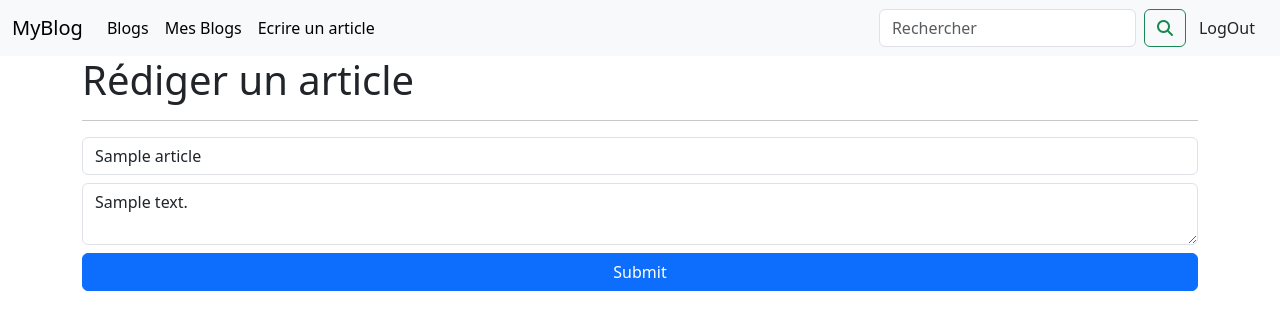
After one commit to MouadAgn/BLOG-IPSSI, a PHP site: page /modifier_article.php?id=1 in a window 1280 px wide. The commit adds this page. Shown: the top 330 px of the page. Run offline with PHP 8.4, Linux system fonts and the light colour scheme; the visitor is signed in with stand-in values (Sample User, id 1); tables that the repository leaves empty hold one stand-in row (values such as "Sample post"); some libraries are stand-ins or nearby versions.

Commit message:
Modifier un article existant

```diff
--- a/actions/articles/get_the_article.php
+++ b/actions/articles/get_the_article.php
@@ -3,7 +3,7 @@
             require ('actions/database.php');
 
 
-            $article = $bdd->prepare("SELECT titre, contenue, id_user from article WHERE id = ?");
+            $article = $bdd->prepare("SELECT * from article WHERE id = ?");
             $article->execute(array($article_id));
             return $article->fetch();
 
--- /dev/null
+++ b/actions/articles/update_article.php
@@ -0,0 +1,28 @@
+<?php
+    require ('actions/database.php');
+
+    // Validate the FORM
+    if(isset($_POST['update_article']))
+    {
+        //Check if the user filled the form.
+        if(!empty($_POST['content']) && !empty($_POST['title']) && !empty($_POST['id_article']))
+        {
+            //User's DATAS.
+            $content = $_POST['content'];
+            $title = htmlspecialchars($_POST['title']);
+            $id_article = $_POST['id_article'];
+
+                //Insert the user on the database
+                $InsertUserOnWebsite = $bdd ->prepare('UPDATE article SET titre = ?, contenue = ? WHERE id = ?');
+                $InsertUserOnWebsite->execute(array($title, $content, $id_article));
+
+                header("Location:modifier_article.php?id=" . $id_article);
+
+            }
+        else
+        {
+            $error_msg = "Veuillez completer tous les champs...";
+        }
+    }
+
+?>
--- a/includes/navbar.php
+++ b/includes/navbar.php
@@ -13,7 +13,7 @@
                     <a class="nav-link active" aria-current="page" href="myArticles.php">Mes Blogs</a>
                 </li>
                 <li>
-                    <a class="nav-link active" aria-current="page" href="blog.php">Ecrire un article</a>
+                    <a class="nav-link active" aria-current="page" href="ecrire_article.php">Ecrire un article</a>
                 </li>
             </ul>
             <form class="d-flex" role="search">
--- /dev/null
+++ b/modifier_article.php
@@ -0,0 +1,58 @@
+<?php
+session_start();
+require('actions/articles/update_article.php');
+require('actions/articles/get_the_article.php');
+
+$article = get_article_by_id($_GET["id"]);
+?>
+<!DOCTYPE html>
+<html lang="en">
+<?php if ($article === false || $article["id_user"] !== $_SESSION["id"]) {
+    header("location:liste_blog.php");
+    echo $article;
+} else {
+    include 'includes/head.php';
+?>
+    <body>
+        <?php include 'includes/navbar.php'; ?>
+        <div class="container">
+            <div class="row">
+                <div class="col-md-12">
+                    <h1>Rédiger un article</h1>
+                    <hr>
+                    <?php if (isset($error_msg)) {
+                        echo '<p style=color:red;>' . $error_msg . '</p>';
+                    }  ?>
+                    <form action="" method="post">
+                        <div class="form-group row">
+                            <div class="col-md-12">
+                                <input type="text" class="form-control" placeholder="Titre" name="title" value="<?php echo ($article["titre"]) ?>">
+                            </div>
+                        </div>
+                        <div class="form-group row mt-2">
+                            <div class="col-md-12">
+                                <textarea class="form-control" id="editor" name="content"><?php echo ($article["contenue"]) ?></textarea>
+                                <script src="./ckeditor/ckeditor.js"></script>
+                                <script>
+                                    ClassicEditor
+                                        .create(document.getElementById('editor'))
+                                        .catch(error => {
+                                            console.error(error)
+                                        });
+                                </script>
+                            </div>
+                        </div>
+                        <input name="id_article" hidden value=<?php echo ($article["id"]) ?>></input>
+                        <div class="form-group row">
+                            <div class="d-grid gap-2 col-md-12 mt-2">
+                                <button class="btn btn-primary" type="submit" name="update_article">Submit</button>
+                            </div>
+                        </div>
+                    </form>
+                <?php } ?>
+                </div>
+            </div>
+        </div>
+    </body>
+
+</html>
```
Also changed, not shown: actions/articles/saveArticles.php (+4 -4 lines), ecrire_article.php (renamed from blog.php, +5 -3 lines).
